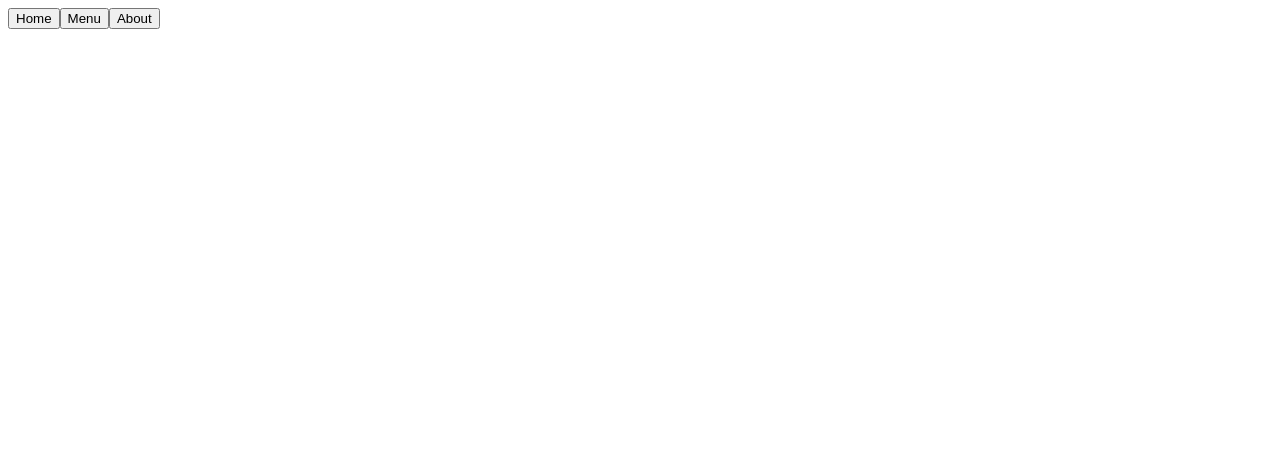
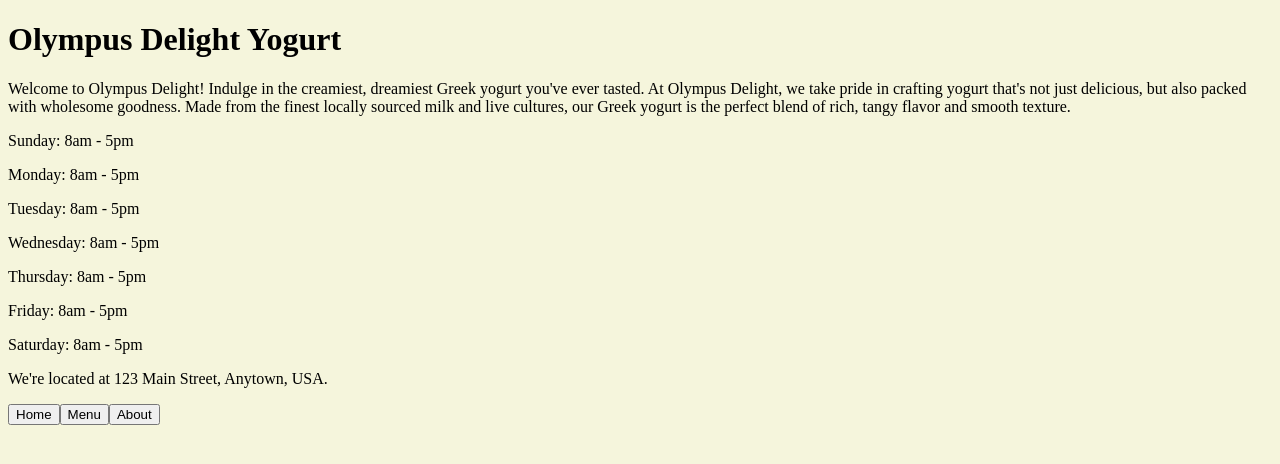
Before and after one commit to ct-chou/node_path_js_restaurant_page_TOP, a website built with webpack: page src/template.html in a window 1280 px wide. Built offline with nearby package versions, Linux system fonts and the light colour scheme.

Commit message:
Feat: added  npm support for css and temporarily comment out using home.js instead hardcode into template.html. Work on making the hardcoding look nice before replicating using DOM

```diff
--- a/package.json
+++ b/package.json
@@ -10,7 +10,9 @@
   "author": "",
   "license": "ISC",
   "devDependencies": {
+    "css-loader": "^7.1.2",
     "html-webpack-plugin": "^5.6.2",
+    "style-loader": "^4.0.0",
     "webpack": "^5.95.0",
     "webpack-cli": "^5.1.4",
     "webpack-dev-server": "^5.1.0"
--- a/src/index.js
+++ b/src/index.js
@@ -1,6 +1,8 @@
+import './styles.css';
 import { header } from './header.js';
 import { home } from './home.js';
 document.body.appendChild(header);
-header.insertAdjacentElement('afterend', home);
+// header.insertAdjacentElement('afterend', home);
 
 console.log('Welcome!');
+// add footer attribution to www.freepik.com
--- /dev/null
+++ b/src/styles.css
@@ -0,0 +1,3 @@
+body {
+    background-color: beige;
+}
--- a/src/template.html
+++ b/src/template.html
@@ -8,7 +8,34 @@
 </head>
 
 <body>
+    <div id="content">
+        <h1>Olympus Delight Yogurt</h1>
 
+        <div id="intro">
+            <p>
+                Welcome to Olympus Delight!
+
+                Indulge in the creamiest, dreamiest Greek yogurt you've ever tasted. At Olympus Delight, we take pride
+                in
+                crafting yogurt that's not just delicious, but also packed with wholesome goodness. Made from the finest
+                locally sourced milk and live cultures, our Greek yogurt is the perfect blend of rich, tangy flavor and
+                smooth texture.
+            </p>
+        </div>
+        <div id="hours">
+            <p>Sunday: 8am - 5pm</p>
+            <p>Monday: 8am - 5pm</p>
+            <p>Tuesday: 8am - 5pm</p>
+            <p>Wednesday: 8am - 5pm</p>
+            <p>Thursday: 8am - 5pm</p>
+            <p>Friday: 8am - 5pm</p>
+            <p>Saturday: 8am - 5pm</p>
+        </div>
+        <div id="location">
+            <p>We're located at 123 Main Street, Anytown, USA.</p>
+        </div>
+
+    </div>
 </body>
 
 </html>
--- a/webpack.config.js
+++ b/webpack.config.js
@@ -18,4 +18,12 @@ module.exports = {
             template: './src/template.html',
         }),
     ],
+    module: {
+        rules: [
+            {
+                test: /\.css$/i,
+                use: ['style-loader', 'css-loader'],
+            },
+        ],
+    },
 };
```
Also changed, not shown: 3 other files.
